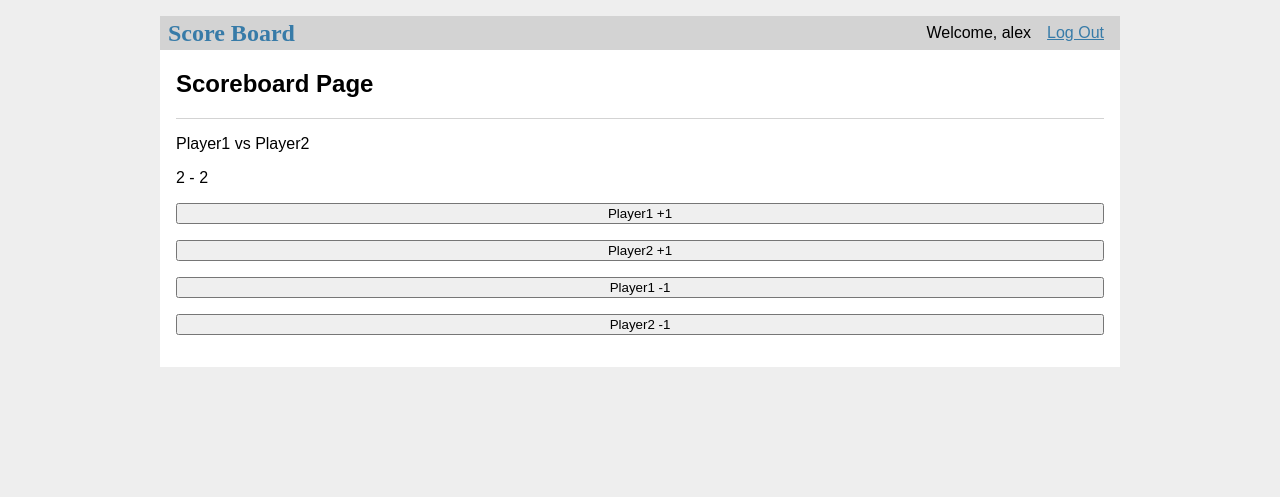
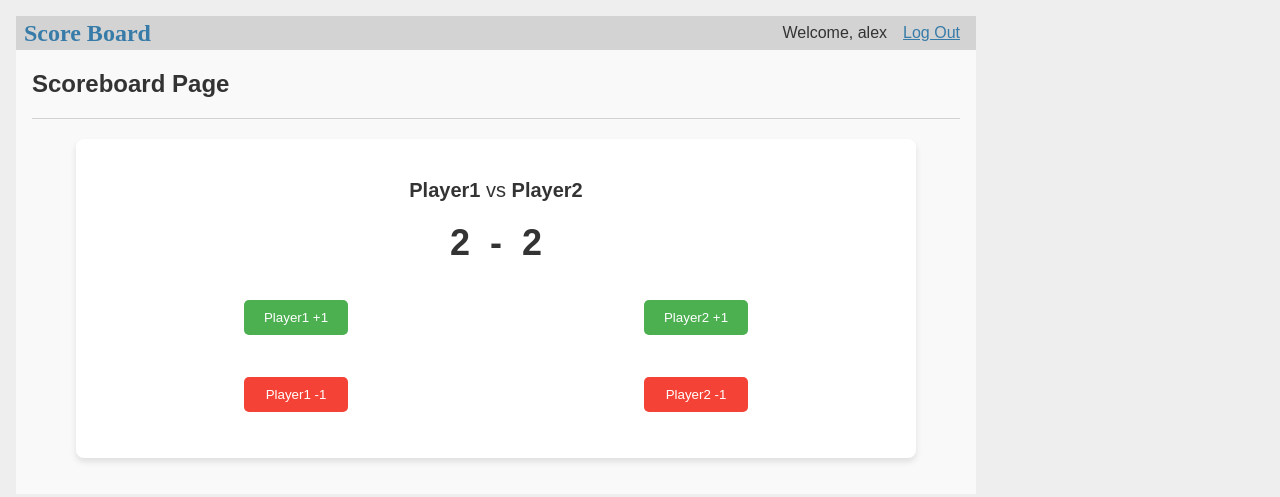
Before and after one commit to alex1792/Scoreboard, a Flask app: page /scoreboard in a window 1280 px wide. Shown: the top 497 px of the page. Run offline with Flask 3, Linux system fonts and the light colour scheme; a user stored in the database is signed in; data comes from the database, SQL or seed files in the repository; both versions use the stored data as it was after the commit.

Commit message:
0407 Adjustment

```diff
--- a/app/static/style.css
+++ b/app/static/style.css
@@ -24,3 +24,80 @@ nav ul li a, nav ul li span, header .action { display: block; padding: 0.5rem; }
 .content textarea { min-height: 12em; resize: vertical; }
 input.danger { color: #cc2f2e; }
 input[type=submit] { align-self: start; min-width: 10em; }
+
+/* General Styles */
+body {
+    font-family: Arial, sans-serif;
+    background-color: #f9f9f9;
+    color: #333;
+    margin: 0;
+    padding: 0;
+}
+
+/* Scoreboard Container */
+.scoreboard-container {
+    max-width: 800px;
+    margin: 20px auto;
+    padding: 20px;
+    background-color: #fff;
+    border-radius: 8px;
+    box-shadow: 0 4px 6px rgba(0, 0, 0, 0.1);
+}
+
+/* Match Info */
+.match-info {
+    text-align: center;
+    font-size: 20px;
+    margin-bottom: 20px;
+}
+
+/* Scores */
+.scores {
+    display: flex;
+    justify-content: center;
+    align-items: center;
+}
+
+.score-container {
+    font-size: 36px;
+    font-weight: bold;
+}
+
+.separator {
+    margin: 0 10px;
+}
+
+/* Buttons */
+.button-container {
+    display: flex;
+    justify-content: space-around;
+    margin-top: 20px;
+}
+
+.button-group {
+    display: flex;
+    flex-direction: column; /* Stack buttons vertically */
+}
+
+.btn {
+    padding: 10px 20px;
+    margin-bottom: 10px; /* Space between buttons */
+    border-radius: 5px;
+    border: none;
+    cursor: pointer;
+}
+
+.btn-add {
+    background-color: #4caf50; /* Green for + */
+    color: white;
+}
+
+.btn-minus {
+    background-color: #f44336; /* Red for - */
+    color: white;
+}
+
+/* Hover Effects */
+.btn:hover {
+    opacity: 0.8;
+}
--- a/app/templates/scoreboard/scoreboard.html
+++ b/app/templates/scoreboard/scoreboard.html
@@ -9,48 +9,54 @@ Scoreboard
 {% endblock %}
 
 {% block content %}
+<div class="scoreboard-container">
+    <!-- Match Info -->
     <div class="match-info">
-    <p>{{ player1_name }} vs {{ player2_name }}</p>
+        <p><strong>{{ player1_name }}</strong> vs <strong>{{ player2_name }}</strong></p>
     </div>
 
+    <!-- Scores -->
     <div class="scores">
         <div class="score-container">
-        <span id="player1-score">{{ score1 }}</span> -
-        <span id="player2-score">{{ score2 }}</span>
+            <span id="player1-score" class="score">{{ score1 }}</span>
+            <span class="separator">-</span>
+            <span id="player2-score" class="score">{{ score2 }}</span>
         </div>
     </div>
 
     {% if current_user.is_judge %}
+    <!-- Buttons -->
     <div class="button-container">
-    <!-- Player1 +1 -->
+        <!-- Player1 Buttons -->
+        <div class="button-group">
             <form action="/update_score" method="post">
                 <input type="hidden" name="player" value="Player1">
                 <input type="hidden" name="score" value="1">
-        <button type="submit">Player1 +1</button>
+                <button type="submit" class="btn btn-add">Player1 +1</button>
             </form>
+            <form action="/update_score" method="post">
+                <input type="hidden" name="player" value="Player1">
+                <input type="hidden" name="score" value="-1">
+                <button type="submit" class="btn btn-minus">Player1 -1</button>
+            </form>
+        </div>
 
-    <!-- Player2 +1 -->
+        <!-- Player2 Buttons -->
+        <div class="button-group">
             <form action="/update_score" method="post">
                 <input type="hidden" name="player" value="Player2">
                 <input type="hidden" name="score" value="1">
-        <button type="submit">Player2 +1</button>
+                <button type="submit" class="btn btn-add">Player2 +1</button>
             </form>
-
-    <!-- Player1 -1 -->
-    <form action="/update_score" method="post">
-        <input type="hidden" name="player" value="Player1">
-        <input type="hidden" name="score" value="-1">
-        <button type="submit">Player1 -1</button>
-    </form>
-
-    <!-- Player2 -1 -->
             <form action="/update_score" method="post">
                 <input type="hidden" name="player" value="Player2">
                 <input type="hidden" name="score" value="-1">
-        <button type="submit">Player2 -1</button>
+                <button type="submit" class="btn btn-minus">Player2 -1</button>
             </form>
         </div>
+    </div>
     {% endif %}
+</div>
 {% endblock %}
 
 {% block scripts %}
```
Also changed, not shown: README.md, database.db. Lines whose indentation alone changed are shown as unchanged.
